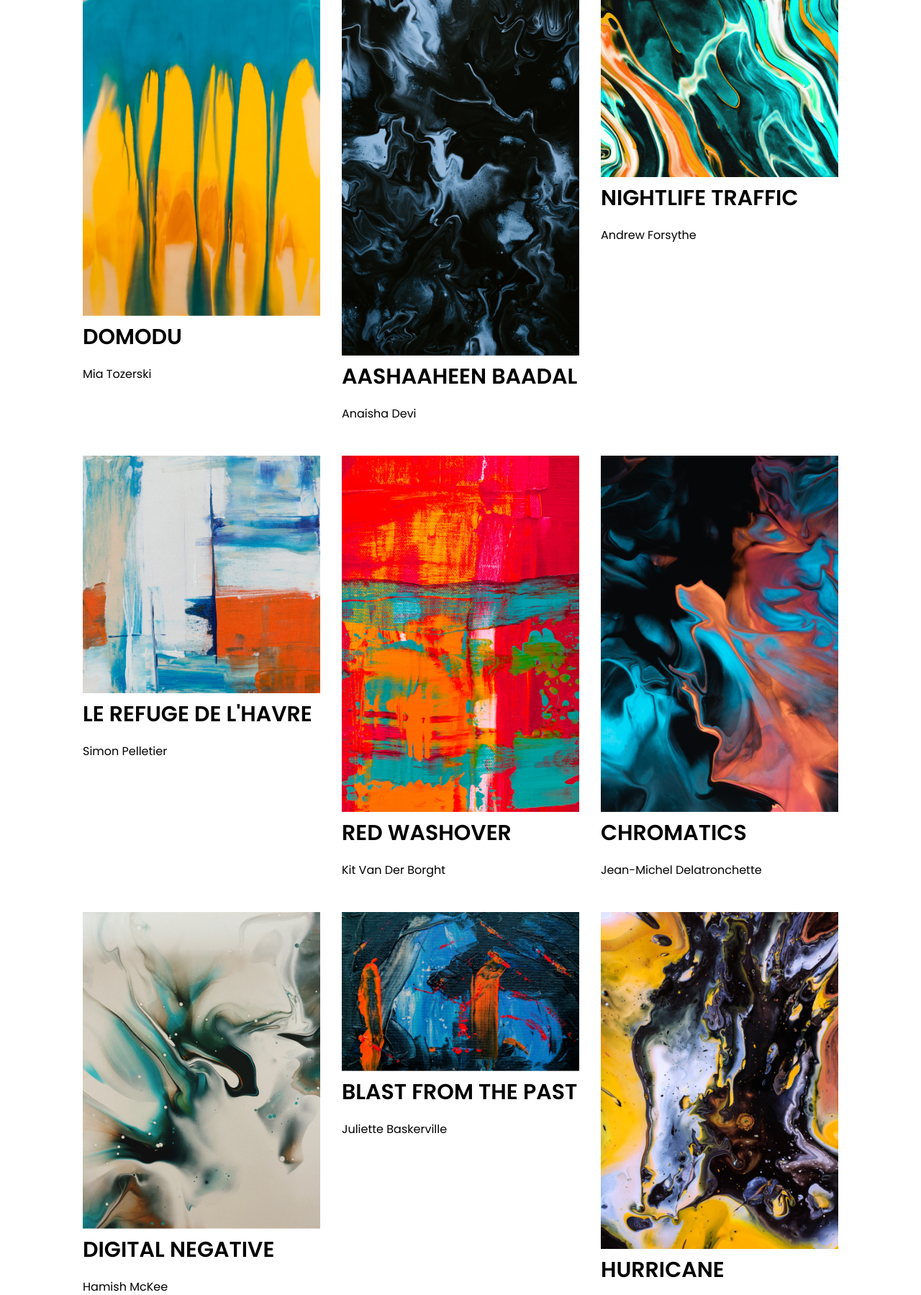
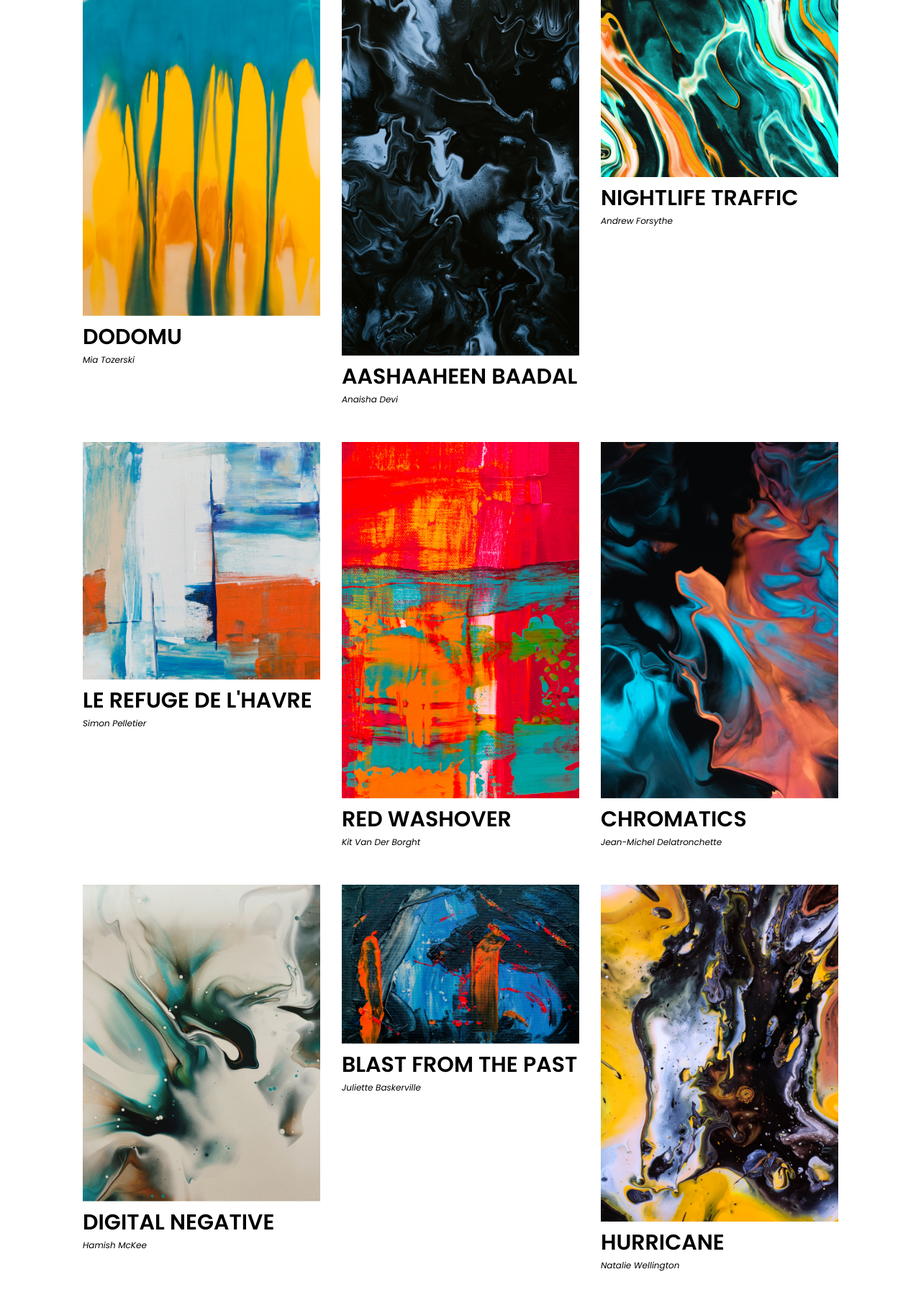
Before and after one commit to NKoelblen/The-Artbox-master, a PHP site: page / in a window 1280 px wide. Shown: the part 147-1946 px from the top of the page at 72% size. Run offline with PHP 8.4, Linux system fonts and the light colour scheme.

Commit message:
Minor modifications

```diff
--- a/index.php
+++ b/index.php
@@ -18,7 +18,7 @@
                     <a href="<?php echo "oeuvre.php?id=" . $oeuvre['id'] ?>">
                         <img src="img/<?php echo $oeuvre['img-oeuvre'] ?>" alt="<?php echo $oeuvre['title'] ?>">
                         <h2><?php echo $oeuvre['title'] ?></h2>
-                        <p class="description\"><?php echo $oeuvre['description'] ?></p>
+                        <p class="description"><?php echo $oeuvre['description'] ?></p>
                     </a>
                 </article>
             <?php endforeach ?>
--- a/oeuvres.php
+++ b/oeuvres.php
@@ -3,7 +3,7 @@
         [
             'id' => 1,
             'img-oeuvre' => 'clark-van-der-beken.png',
-            'title' => 'Domodu',
+            'title' => 'Dodomu',
             'description' => 'Mia Tozerski',
             'description-complete' => "Mia Tozerski est une artiste peintre ukrainienne réfugiée de la guerre. Sur cette œuvre, Dodomu (\"domicile\" en ukrainien), elle nous montre la tristesse du peuple ukrainien qu'elle partage, ayant elle-même dû quitter son foyer. L'œuvre évoque le drapeau liquéfié d'une Ukraine en souffrance, pleurant la mort de ses compatriotes. Ce travail chargé d'émotion est le symbole d'un événement qui marquera l'Histoire. Cette peinture à l'acrylique rayonne grâce à son fond lisse et ses mélanges de couleurs éclatantes."
         ],
```
